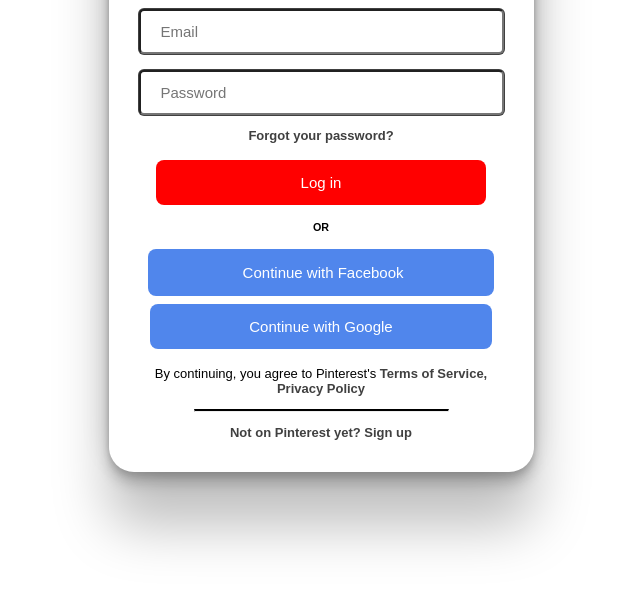
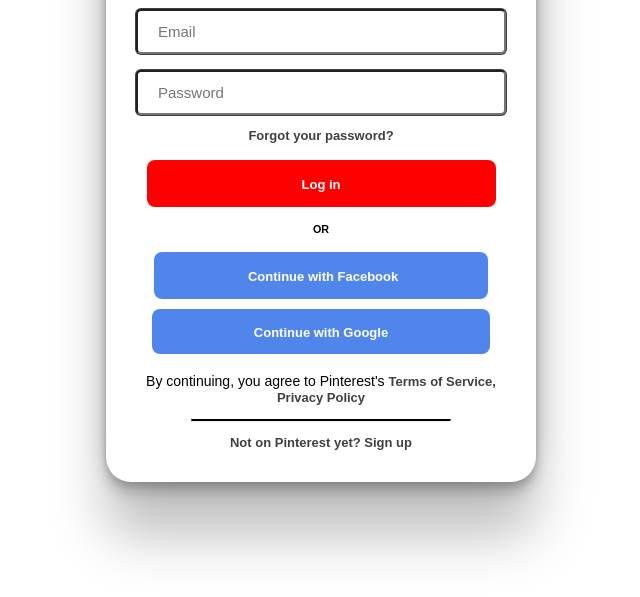
Before and after one commit to aXi5M/pinterest-login, a plain HTML site: page index.html in a window 1280 px wide. Shown: the part 313-910 px from the top of the page, without its empty margins (319-959 px from the left). Drawn offline with Linux system fonts and the light colour scheme.

Commit message:
Update style.css
smool changes

```diff
--- a/style.css
+++ b/style.css
@@ -8,7 +8,12 @@ body {
 }
 
 p{
+    font-size: 14px;
+}
+
+.text--style {
     font-size: 13px;
+    font-weight: 800;
 }
 
 .paragraph {
@@ -35,8 +40,8 @@ a {
 }
 
 .login--container {
-    width: 365px;
-    height: 575px;
+    width: 370px;
+    height: 585px;
     padding: 30px;
     margin: 150px auto;
     border-radius: 25px;
@@ -77,7 +82,7 @@ input[type=password], select {
     background-color: #ff0000;
     border: none;
     color: white;
-    padding: 14px 145px;
+    padding: 15px 155px;
     border-radius: 8px;
     text-align: center;
     text-decoration: none;
@@ -101,7 +106,7 @@ input[type=password], select {
     text-decoration: none;
     display: inline-block;
     font-size: 15px;
-    margin: 4px 2px;
+    margin: 5px auto;
     cursor: pointer;
 }
 
@@ -113,13 +118,13 @@ input[type=password], select {
     background-color: #5086ec;
     border: none;
     color: white;
-    padding: 14px 99px;
+    padding: 14px 102px;
     border-radius: 8px;
     text-align: center;
     text-decoration: none;
     display: inline-block;
     font-size: 15px;
-    margin: 4px 2px;
+    margin: 5px auto;
     cursor: pointer;
 }
 
```
